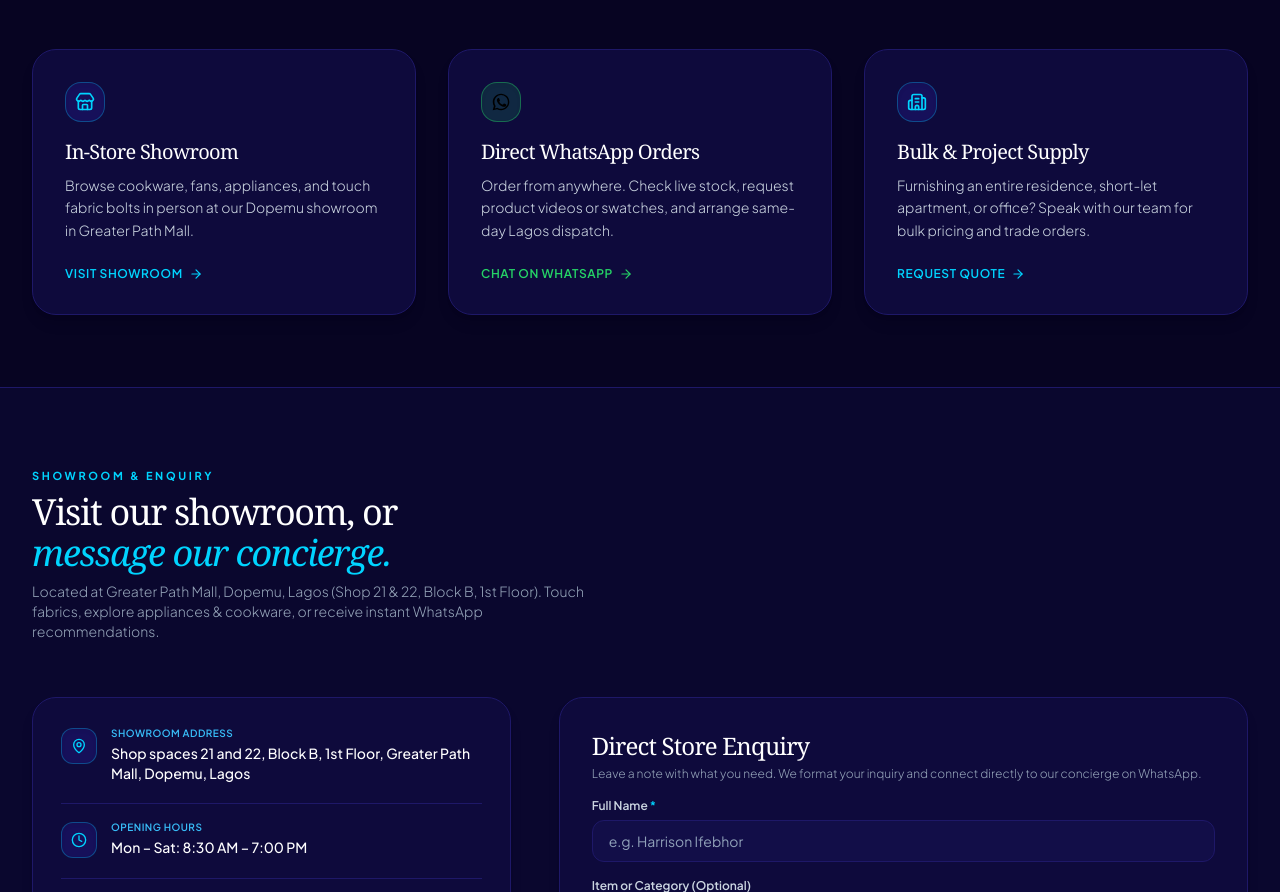
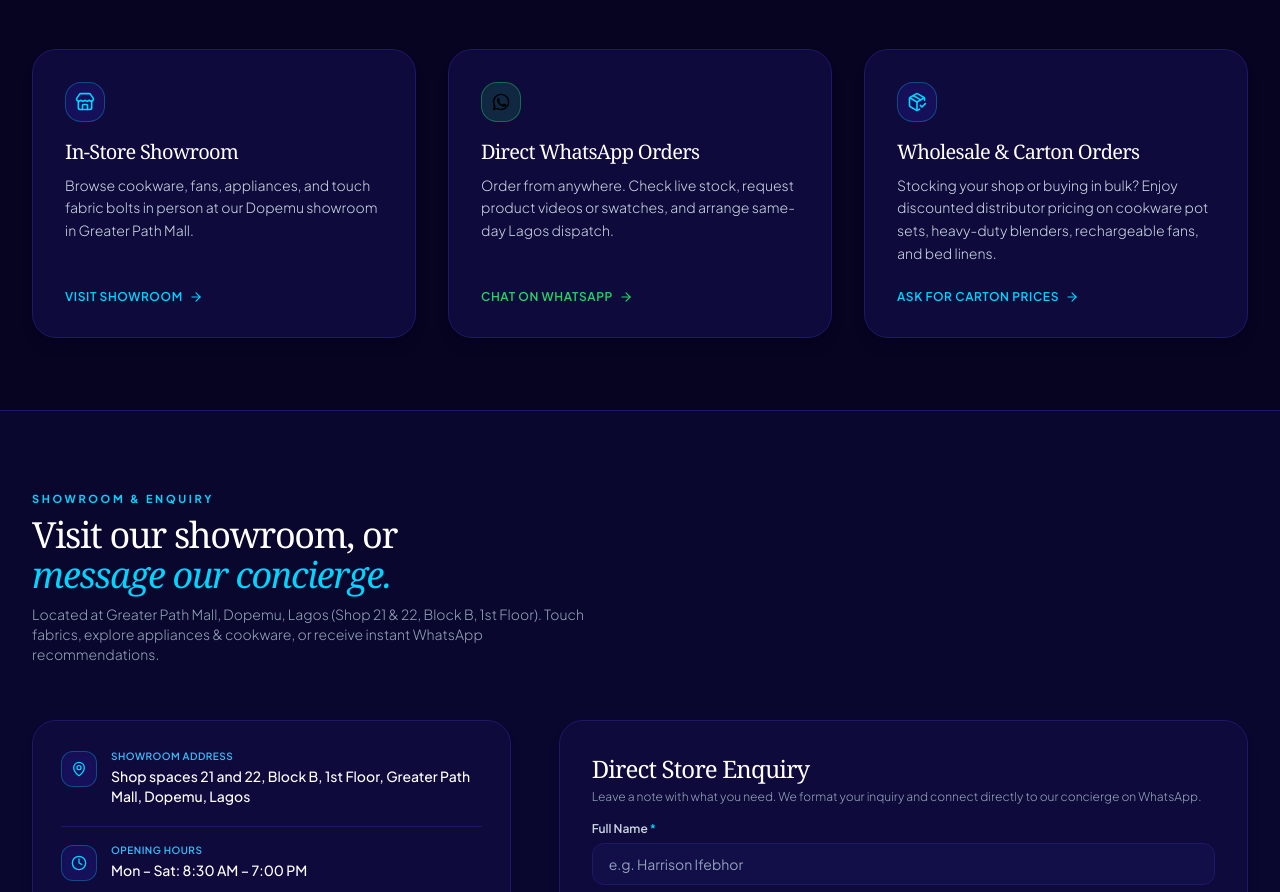
Before and after one commit to ui-webharry/sunriselegacyInterior, a React (Vite) app: page / in a window 1280 px wide. Shown: the part 7200-8092 px from the top of the page. Built offline with nearby package versions, Linux system fonts and the light colour scheme.

Commit message:
Revamp service card 3 to Wholesale and Carton Orders for cookware, blenders, fans, and beddings

```diff
--- a/src/components/ServicesSection.tsx
+++ b/src/components/ServicesSection.tsx
@@ -1,5 +1,5 @@
 import React from 'react';
-import { Store, Building2, ArrowRight } from 'lucide-react';
+import { Store, PackageCheck, ArrowRight } from 'lucide-react';
 import { StoreConfig } from '../types';
 
 interface ServicesSectionProps {
@@ -44,12 +44,12 @@ export const ServicesSection: React.FC<ServicesSectionProps> = ({ storeConfig })
       actionClass: 'text-[#25D366] hover:text-emerald-300',
     },
     {
-      icon: Building2,
-      title: 'Bulk & Project Supply',
-      desc: 'Furnishing an entire residence, short-let apartment, or office? Speak with our team for bulk pricing and trade orders.',
-      action: 'Request Quote',
+      icon: PackageCheck,
+      title: 'Wholesale & Carton Orders',
+      desc: 'Stocking your shop or buying in bulk? Enjoy discounted distributor pricing on cookware pot sets, heavy-duty blenders, rechargeable fans, and bed linens.',
+      action: 'Ask for Carton Prices',
       href: `https://wa.me/${storeConfig.whatsappNumber}?text=${encodeURIComponent(
-        'Hello Sunrise Legacy Interior, I would like to request a quote for a bulk/fit-out project.'
+        'Hello Sunrise Legacy Interior, I would like to enquire about wholesale and carton pricing for cookware sets, blenders, fans, and home merchandise.'
       )}`,
       external: true,
       boxClass: 'bg-[#16105A] text-[#00D4FF] border-[#00D4FF]/30',
```
